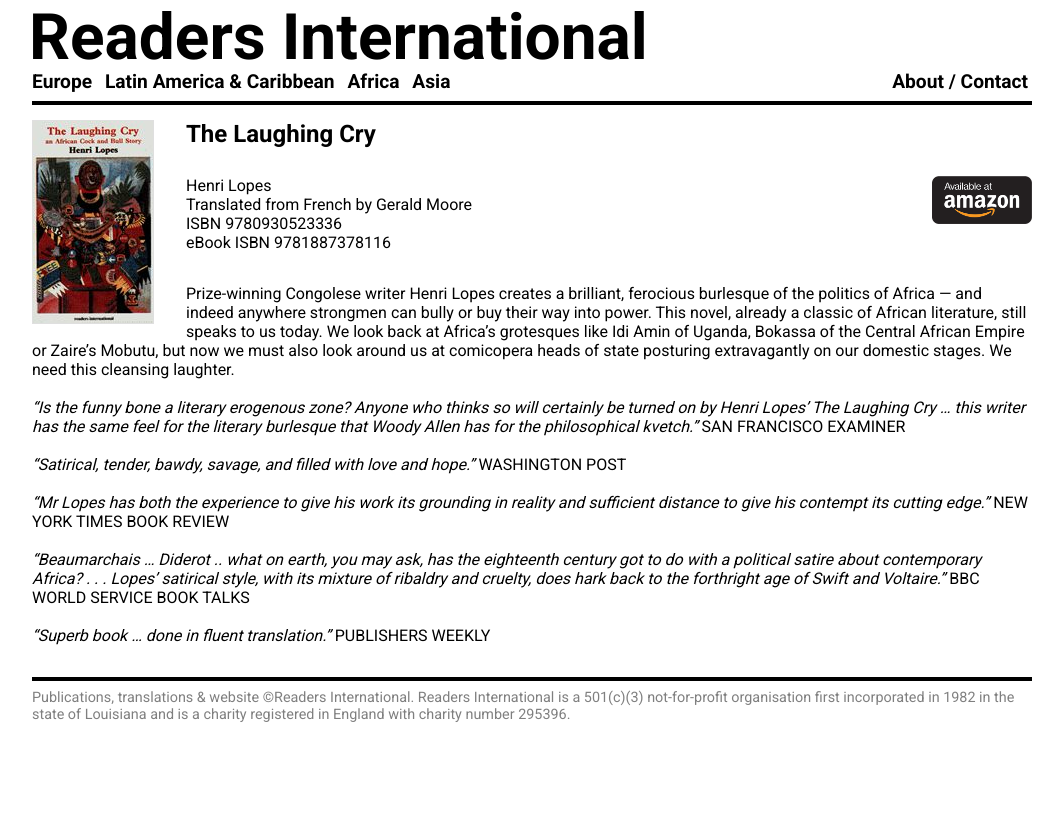
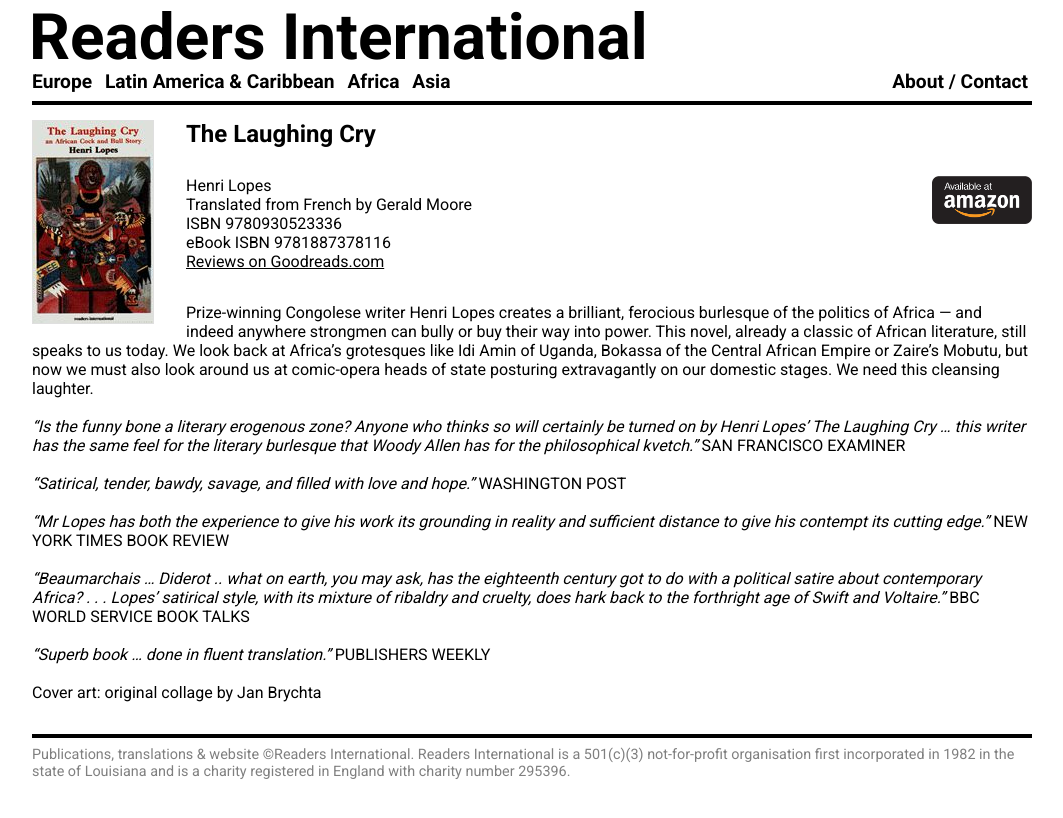
Before and after one commit to readersinternational/readersinternational.org, a Jekyll site: the page built from _books/the-laughing-cry.md, in a window 1280 px wide. Shown: the top 818 px of the page, without its empty margins (108-1171 px from the left). Built offline with Jekyll 4.4.1, drawn with Linux system fonts in a browser that asks for light colours.

Commit message:
Update the-laughing-cry.md

```diff
--- a/_books/the-laughing-cry.md
+++ b/_books/the-laughing-cry.md
@@ -7,14 +7,14 @@
 region: africa
 
 amazon: https://www.amazon.co.uk/Laughing-Cry-African-Cock-Story-ebook/dp/B075FF6365/ref=sr_1_1?s=digital-text&ie=UTF8&qid=1506080752&sr=1-1&keywords=LAUGHING+CRY+ebook=
-goodreads:
+goodreads: https://www.goodreads.com/book/show/40258.Laughing_Cry
 
 cover:  ./assets/images/the-laughing-cry.jpg
 permalink: /the-laughing-cry
 
 layout: book
 ---
-Prize-winning Congolese writer Henri Lopes creates a brilliant, ferocious burlesque of the politics of Africa — and indeed anywhere strongmen can bully or buy their way into power. This novel, already a classic of African literature, still speaks to us today. We look back at Africa’s grotesques like Idi Amin of Uganda, Bokassa of the Central African Empire or Zaire’s Mobutu, but now we must also look around us at comicopera heads of state posturing extravagantly on our domestic stages. We need this cleansing laughter.
+Prize-winning Congolese writer Henri Lopes creates a brilliant, ferocious burlesque of the politics of Africa — and indeed anywhere strongmen can bully or buy their way into power. This novel, already a classic of African literature, still speaks to us today. We look back at Africa’s grotesques like Idi Amin of Uganda, Bokassa of the Central African Empire or Zaire’s Mobutu, but now we must also look around us at comic-opera heads of state posturing extravagantly on our domestic stages. We need this cleansing laughter.
 <br><br>
 *"Is the funny bone a literary erogenous zone? Anyone who thinks so will certainly be turned on by Henri Lopes’ The Laughing Cry ... this writer has the same feel for the literary burlesque that Woody Allen has for the philosophical kvetch."* SAN FRANCISCO EXAMINER
 <br><br>
@@ -25,3 +25,5 @@
 *"Beaumarchais ... Diderot  .. what on earth, you may ask, has the eighteenth century got to do with a political satire about contemporary Africa? . . . Lopes’ satirical style, with its mixture of ribaldry and cruelty, does hark back to the forthright age of Swift and Voltaire."* BBC WORLD SERVICE BOOK TALKS
 <br><br>
 *"Superb book ... done in fluent translation."* PUBLISHERS WEEKLY
+<br><br>
+Cover art: original collage by Jan Brychta
```
